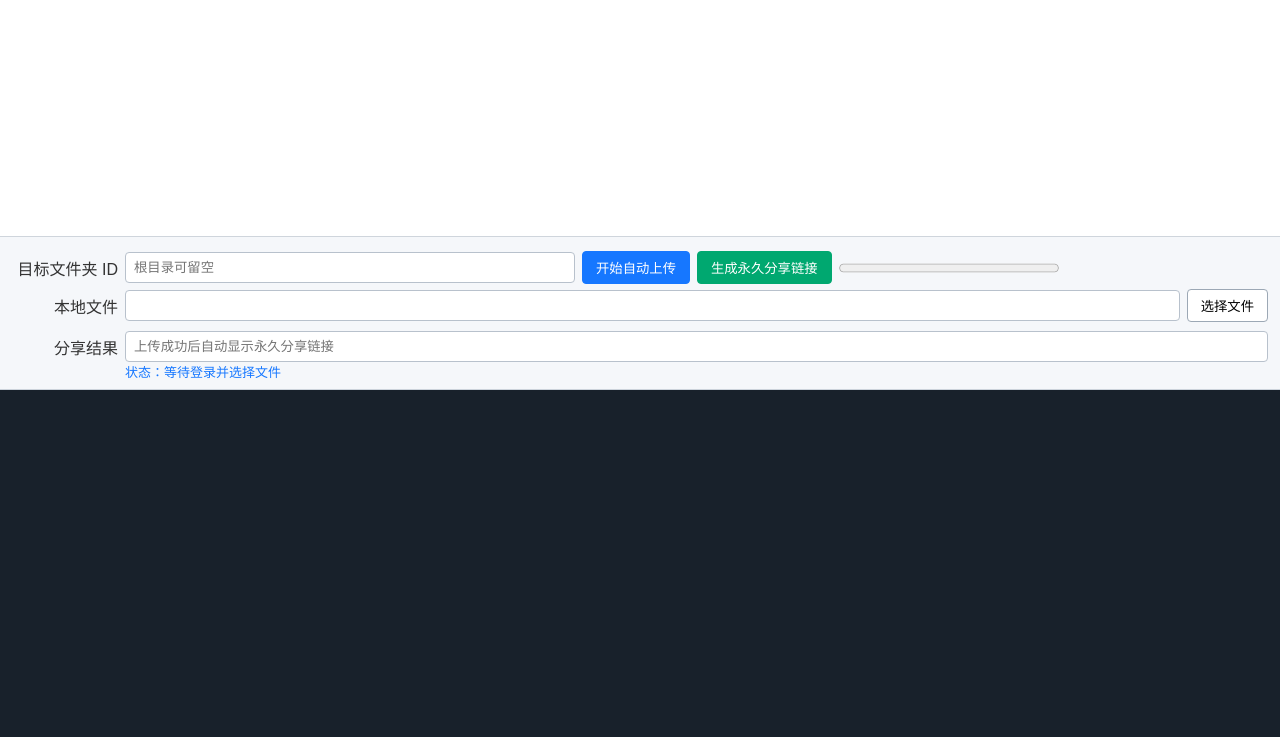
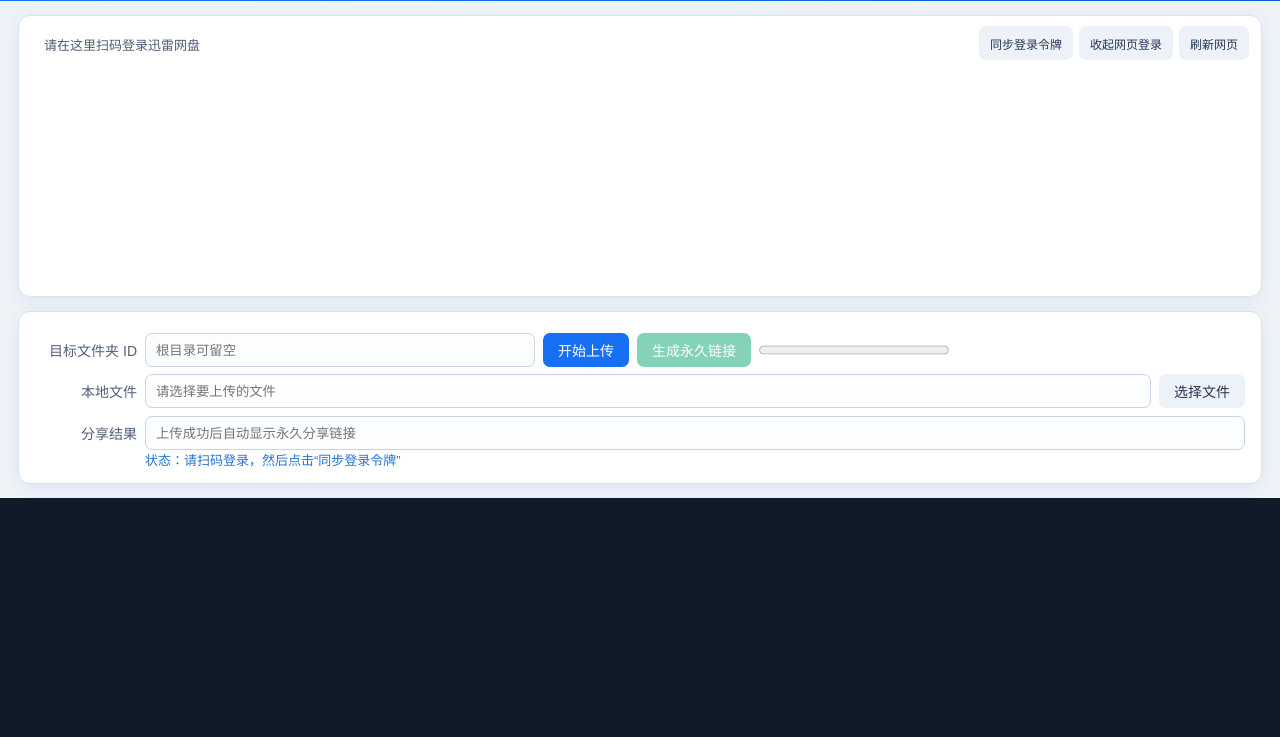
Before and after one commit to xiang0511qq/dfh, an Electron app: page thunder-electron-share/index.html in a window 1280 px wide. Shown: the part 63-800 px from the top of the page. Drawn offline with Linux system fonts and the light colour scheme; no server answers.

Commit message:
重做迅雷网盘界面并增加令牌同步按钮

```diff
--- a/thunder-electron-share/index.html
+++ b/thunder-electron-share/index.html
@@ -1,48 +1,27 @@
 <!doctype html>
 <meta charset="utf-8">
-<title>迅雷网盘</title>
+<title>迅雷网盘上传工具</title>
 <style>
-*{box-sizing:border-box}html,body{margin:0;height:100%;font-family:"Microsoft YaHei",Arial,sans-serif;color:#222;background:#eef1f5}
-body{display:flex;flex-direction:column;min-width:900px;overflow:hidden}
-#top{position:relative;height:300px;flex:none;background:#fff;border-bottom:1px solid #cfd5dc;overflow:hidden}
-#top.logged{height:48px;background:#e8f5e9}
-#web{display:block;width:100%;height:100%;border:0;background:#fff}
-#top.logged #web{position:absolute;left:-10000px;top:-10000px;width:1px;height:1px}
-#webtools{position:absolute;right:12px;top:10px;z-index:3;display:flex;gap:6px;background:rgba(255,255,255,.94);padding:6px;border-radius:6px;box-shadow:0 1px 5px #888}
-#webtools button{margin:0;padding:5px 10px;font-size:13px}
-#top.logged #webtools{display:none}
-#hint{position:absolute;left:12px;top:10px;z-index:3;background:rgba(255,255,255,.94);padding:6px 10px;border-radius:6px;color:#555;font-size:13px}
-#top.logged #hint{top:13px;background:transparent;color:#14804a;font-weight:bold}
-#bar{padding:9px 12px;background:#f5f7fa;border-bottom:1px solid #ccd3db}
-.row{display:flex;align-items:center;gap:7px;margin:5px 0}
-label{width:106px;text-align:right;color:#333;white-space:nowrap}input{height:31px;padding:5px 8px;border:1px solid #b8c1cc;border-radius:4px;background:#fff}
-#parent{width:450px}#file{flex:1;min-width:260px}
-button{padding:6px 13px;border:1px solid #9ca8b5;border-radius:4px;background:#fff;cursor:pointer}
-button:hover{background:#e8f1ff}button:disabled{color:#999;cursor:not-allowed}
-#up{background:#1677ff;color:#fff;border-color:#1677ff}#share{background:#00a870;color:#fff;border-color:#00a870}
-progress{width:220px;height:18px}.linkbox{display:flex;align-items:center;gap:7px;padding-top:4px}#link{flex:1}
-#status{margin-left:113px;color:#1677ff;font-size:13px;height:18px}.log{flex:1;min-height:100px;overflow:auto;background:#18212b;color:#9ef59e;padding:7px 10px;white-space:pre-wrap;font:13px Consolas,"Microsoft YaHei",monospace}
+:root{font-family:"Microsoft YaHei",Arial,sans-serif;color:#172033;background:#eef3f8}*{box-sizing:border-box}html,body{margin:0;height:100%;overflow:hidden}body{display:flex;flex-direction:column;min-width:900px}
+.header{height:64px;flex:none;background:linear-gradient(135deg,#1677ff,#0b5bd3);color:#fff;display:flex;align-items:center;padding:0 22px;justify-content:space-between}.brand{font-size:22px;font-weight:bold;letter-spacing:1px}.brand small{font-size:12px;font-weight:normal;opacity:.8;margin-left:8px}.account{font-size:13px;opacity:.92}
+.login{height:282px;flex:none;margin:14px 18px 0;background:#fff;border:1px solid #d9e2ee;border-radius:12px;overflow:hidden;box-shadow:0 4px 16px #1b4c7a14;position:relative}.login.collapsed{height:54px}.login.collapsed .web{position:absolute;left:-10000px;top:-10000px;width:1px;height:1px}.login.collapsed .login-note{color:#12804c;background:#e7f7ee}.web{width:100%;height:100%;border:0;display:block}.login-note{position:absolute;left:14px;top:12px;padding:7px 11px;border-radius:7px;background:#fffffff0;color:#4e5d73;font-size:13px;z-index:2}.login-actions{position:absolute;right:12px;top:10px;z-index:2;display:flex;gap:6px}.login-actions button,.tool button{font-size:12px;padding:6px 11px}
+.panel{margin:14px 18px 0;background:#fff;border:1px solid #d9e2ee;border-radius:12px;padding:14px 16px;box-shadow:0 4px 16px #1b4c7a14}.row{display:flex;align-items:center;gap:8px;margin:7px 0}.field-label{width:102px;text-align:right;color:#526078;font-size:14px}.input{height:34px;border:1px solid #c9d4e2;border-radius:7px;padding:6px 10px;outline:none;background:#fbfdff}.input:focus{border-color:#287eff;box-shadow:0 0 0 3px #287eff1a}#parent{width:390px}#file{flex:1;min-width:300px}.btn{height:34px;padding:0 15px;border:0;border-radius:7px;cursor:pointer;font-size:14px;background:#edf2f8;color:#26364e}.btn:hover{filter:brightness(.97)}.primary{background:#176ff2;color:#fff}.success{background:#0ca678;color:#fff}.btn:disabled{opacity:.5;cursor:not-allowed}progress{height:18px;width:190px}.result{display:flex;align-items:center;gap:8px;margin-top:8px}.result input{flex:1}.status{margin-left:110px;color:#2671d8;font-size:13px;height:19px}.log{flex:1;min-height:92px;margin-top:14px;background:#101a29;color:#a8f5ae;padding:10px 14px;overflow:auto;white-space:pre-wrap;font:13px Consolas,"Microsoft YaHei",monospace}
 </style>
-<div id="top">
-  <webview id="web" src="https://pan.xunlei.com" allowpopups></webview>
-  <div id="hint">请在上方扫码登录迅雷网盘</div>
-  <div id="webtools"><button id="zoomout">网页缩小</button><button id="zoomin">网页放大</button><button id="reload">刷新网页</button></div>
-</div>
-<div id="bar">
-  <div class="row"><label>目标文件夹 ID</label><input id="parent" placeholder="根目录可留空"><button id="up">开始自动上传</button><button id="share" disabled>生成永久分享链接</button><progress id="p" value="0" max="100"></progress></div>
-  <div class="row"><label>本地文件</label><input id="file" readonly><button id="choose">选择文件</button></div>
-  <div class="linkbox"><label>分享结果</label><input id="link" readonly placeholder="上传成功后自动显示永久分享链接"></div>
-  <div id="status">状态：等待登录并选择文件</div>
+<div class="header"><div class="brand">迅雷网盘 <small>自动上传与永久分享</small></div><div class="account" id="account">未同步登录令牌</div></div>
+<div class="login" id="login"><webview class="web" id="web" src="https://pan.xunlei.com" allowpopups></webview><div class="login-note" id="note">请在这里扫码登录迅雷网盘</div><div class="login-actions"><button class="btn" id="sync">同步登录令牌</button><button class="btn" id="toggle">收起网页登录</button><button class="btn" id="refresh">刷新网页</button></div></div>
+<div class="panel">
+  <div class="row"><div class="field-label">目标文件夹 ID</div><input class="input" id="parent" placeholder="根目录可留空"><button class="btn primary" id="up">开始上传</button><button class="btn success" id="share" disabled>生成永久链接</button><progress id="p" value="0" max="100"></progress></div>
+  <div class="row"><div class="field-label">本地文件</div><input class="input" id="file" readonly placeholder="请选择要上传的文件"><button class="btn" id="choose">选择文件</button></div>
+  <div class="result"><div class="field-label">分享结果</div><input class="input" id="link" readonly placeholder="上传成功后自动显示永久分享链接"></div>
+  <div class="status" id="status">状态：请扫码登录，然后点击“同步登录令牌”</div>
 </div>
 <div class="log" id="log"></div>
 <script>
-const $=id=>document.getElementById(id);let uploadedName='',zoom=1.2;const web=$('web');
-$('choose').onclick=async()=>{let f=await api.chooseFile();if(f){$('file').value=f;uploadedName=f.split(/[\\/]/).pop();$('status').textContent='状态：已选择 '+uploadedName}};
-async function generateShare(){try{$('status').textContent='状态：上传成功，正在生成永久分享链接…';const w=web;for(let attempt=0;attempt<4;attempt++){let r=await w.executeJavaScript(`(()=>{const n=${JSON.stringify(uploadedName)},v=e=>{const b=e.getBoundingClientRect(),s=getComputedStyle(e);return b.width>0&&b.height>0&&s.display!='none'},t=e=>(e.innerText||'').trim(),a=[...document.querySelectorAll('button,[role=button],a,div,span')],x=a.find(e=>v(e)&&t(e).includes(n));if(x){x.click();return 'ok'}return '未找到文件'})()`);if(r==='ok')break;await new Promise(x=>setTimeout(x,1000))}await new Promise(x=>setTimeout(x,700));for(const words of [['分享','创建分享'],['永久有效','永久','长期有效'],['创建分享链接','生成链接','确定','确认']]){await w.executeJavaScript(`(()=>{const a=[...document.querySelectorAll('button,[role=button],a,div,span')],x=a.find(e=>${JSON.stringify(words)}.some(w=>(e.innerText||'').trim()===w));if(x)x.click();return true})()`);await new Promise(x=>setTimeout(x,700))}const result=await w.executeJavaScript(`(()=>{const t=document.body.innerText||'',u=t.match(/https?:\\/\\/[^\\s]+/),p=t.match(/(?:提取码|密码)\\s*[:：]?\\s*([A-Za-z0-9]{4,6})/);return (u?u[0]:'')+(p?'?pwd='+p[1]:'')})()`);$('link').value=result||'上传成功，请点击“生成永久分享链接”完成生成';$('status').textContent=result?'状态：上传成功，永久分享链接已生成':'状态：上传成功，未自动识别链接，请点击绿色按钮';}catch(e){$('status').textContent='状态：上传成功，生成链接失败，请点击绿色按钮重试';$('link').value='生成失败：'+e.message}}
-$('up').onclick=async()=>{try{if(!$('file').value)return alert('请选择本地文件');$('status').textContent='状态：正在上传…';$('link').value='';$('p').value=0;await api.upload({file:$('file').value,parent:$('parent').value});$('share').disabled=false;await generateShare()}catch(e){const m=e.message||'';if(m.includes('captcha_invalid')){$('status').textContent='状态：验证码已失效，请刷新网页并重新登录后再上传';$('link').value='验证码无效，请点击右上角“刷新网页”，重新扫码登录'}else{$('status').textContent='状态：上传失败';$('link').value=m}alert($('link').value)}};
-$('share').onclick=generateShare;
-$('zoomin').onclick=()=>{zoom=Math.min(1.6,zoom+.1);web.setZoomFactor(zoom)};$('zoomout').onclick=()=>{zoom=Math.max(.8,zoom-.1);web.setZoomFactor(zoom)};$('reload').onclick=()=>{web.reload();$('top').classList.remove('logged');$('hint').textContent='请在上方扫码登录迅雷网盘';$('status').textContent='状态：正在刷新登录页…'}};
-web.addEventListener('dom-ready',()=>{web.setZoomFactor(zoom);$('hint').style.display='block'});
-api.onAuthReady(()=>{$('top').classList.add('logged');$('hint').textContent='已登录迅雷网盘，网页区域已自动隐藏';$('status').textContent='状态：已登录迅雷网盘，可选择文件上传'});
-api.onLog(m=>{$('log').textContent+=m+'\n';$('log').scrollTop=$('log').scrollHeight});api.onProgress(x=>{$('p').value=x.total?x.done*100/x.total:0});
+const $=id=>document.getElementById(id),web=$('web');let uploadedName='',zoom=1.15;
+async function syncAuth(){try{const a=await web.executeJavaScript(`(()=>{const o={};for(let i=0;i<localStorage.length;i++){const k=localStorage.key(i),v=localStorage.getItem(k)||'';if(k.startsWith('credentials')){try{const j=JSON.parse(v);if(j.access_token){o.authorization=(j.token_type||'Bearer')+' '+j.access_token;o.client=k.substring(k.indexOf('_')+1)}}catch{}}if(k.startsWith('captcha')){try{const j=JSON.parse(v);if(j.token)o.captcha=j.token}catch{}}if(k==='deviceid'){o.device=v.includes('.')?v.split('.').pop().slice(0,32):v}}return o})()`);if(!a||!a.authorization||!a.device){$('status').textContent='状态：尚未读取到网页登录令牌';return false}await api.setAuth(a);$('login').classList.add('collapsed');$('note').textContent='已登录迅雷网盘，网页登录区已收起';$('account').textContent='已同步登录令牌';$('status').textContent='状态：登录成功，可以选择文件上传';return true}catch(e){$('status').textContent='状态：同步失败，请刷新网页后重试';return false}}
+$('sync').onclick=syncAuth;$('toggle').onclick=()=>{$('login').classList.toggle('collapsed');$('toggle').textContent=$('login').classList.contains('collapsed')?'展开网页登录':'收起网页登录'};$('refresh').onclick=()=>{web.reload();$('login').classList.remove('collapsed');$('note').textContent='请在这里扫码登录迅雷网盘';$('status').textContent='状态：正在刷新网页登录页…'};web.addEventListener('dom-ready',()=>web.setZoomFactor(zoom));
+$('choose').onclick=async()=>{const f=await api.chooseFile();if(f){$('file').value=f;uploadedName=f.split(/[\\/]/).pop();$('status').textContent='状态：已选择 '+uploadedName}};
+async function generateShare(){try{$('status').textContent='状态：上传成功，正在生成永久链接…';for(let i=0;i<4;i++){const r=await web.executeJavaScript(`(()=>{const n=${JSON.stringify(uploadedName)},a=[...document.querySelectorAll('button,[role=button],a,div,span')],x=a.find(e=>(e.innerText||'').trim().includes(n));if(x){x.click();return 1}return 0})()`);if(r)break;await new Promise(r=>setTimeout(r,800))}await new Promise(r=>setTimeout(r,700));for(const words of [['分享','创建分享'],['永久有效','永久','长期有效'],['创建分享链接','生成链接','确定','确认']]){await web.executeJavaScript(`(()=>{const a=[...document.querySelectorAll('button,[role=button],a,div,span')],x=a.find(e=>${JSON.stringify(words)}.some(w=>(e.innerText||'').trim()===w));if(x)x.click()})()`);await new Promise(r=>setTimeout(r,700))}const v=await web.executeJavaScript(`(()=>{const t=document.body.innerText||'',u=t.match(/https?:\\/\\/[^\\s]+/),p=t.match(/(?:提取码|密码)\\s*[:：]?\\s*([A-Za-z0-9]{4,6})/);return(u?u[0]:'')+(p?'?pwd='+p[1]:'')})()`);$('link').value=v||'上传成功，请点击“生成永久链接”重试';$('status').textContent=v?'状态：永久分享链接已生成':'状态：上传成功，未识别到链接'}catch(e){$('status').textContent='状态：生成链接失败，请点击绿色按钮重试';$('link').value='生成失败：'+e.message}}
+$('up').onclick=async()=>{try{if(!$('file').value)return alert('请选择文件');if(!await syncAuth())return;$('status').textContent='状态：正在上传…';$('link').value='';$('p').value=0;await api.upload({file:$('file').value,parent:$('parent').value});$('share').disabled=false;await generateShare()}catch(e){const m=e.message||'';if(m.includes('captcha_invalid')){$('status').textContent='状态：验证码已失效，请刷新网页重新登录';$('link').value='验证码无效，请刷新网页后重新同步令牌'}else{$('status').textContent='状态：上传失败';$('link').value=m}alert($('link').value)}};
+$('share').onclick=generateShare;api.onLog(m=>{$('log').textContent+=m+'\n';$('log').scrollTop=$('log').scrollHeight});api.onProgress(x=>{$('p').value=x.total?x.done*100/x.total:0});api.onAuthReady(()=>{});
 </script>
```
